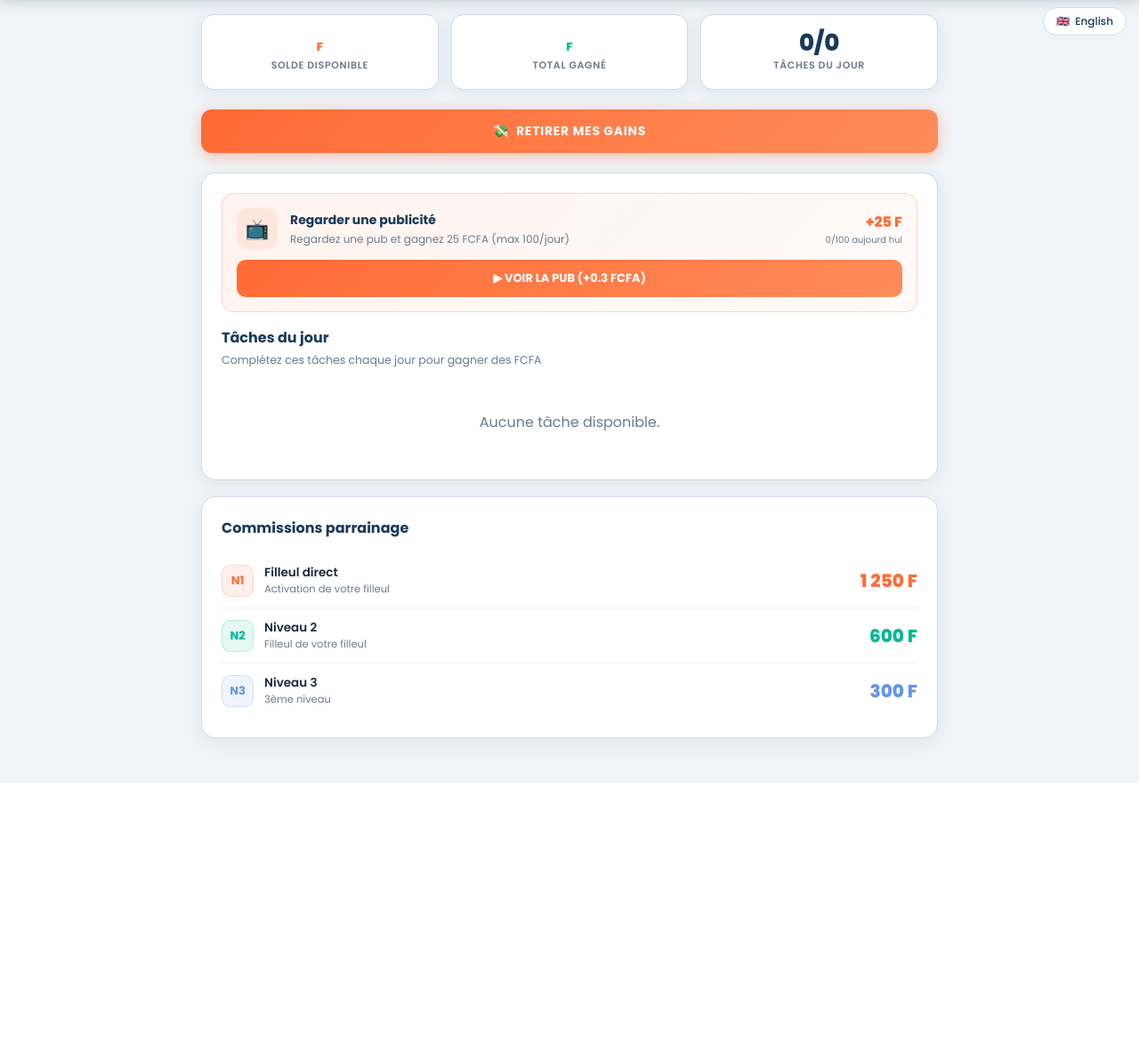
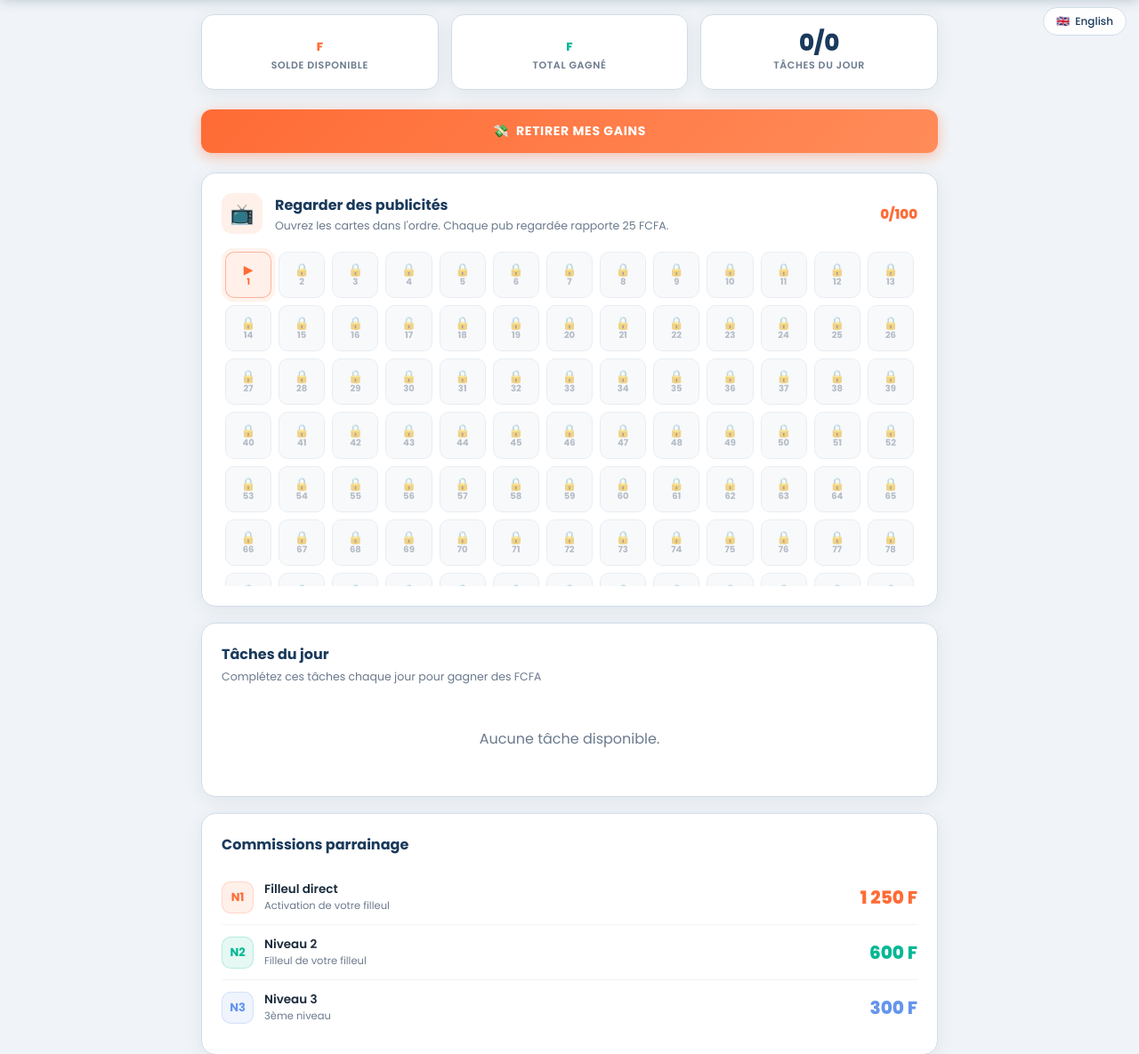
Before and after one commit to abdoula14cherif/winaffinity, a Python web app: template app/templates/gains.html in a window 1280 px wide. Shown: the part 60-1245 px from the top of the page at 89% size. Before the commit the page ends 940 px from the top, so only its background shows below. Run offline with Jinja, Linux system fonts and the light colour scheme; the template is opened without the code that fills it, so the values that code supplies are empty; some libraries are stand-ins or nearby versions.

Commit message:
Update gains.html

```diff
--- a/app/templates/gains.html
+++ b/app/templates/gains.html
@@ -58,7 +58,20 @@ html,body{min-height:100%;font-family:"Poppins",sans-serif;background:var(--bg);
 #toast{position:fixed;bottom:24px;left:50%;transform:translateX(-50%) translateY(60px);z-index:999;background:var(--ok);color:#fff;border-radius:10px;padding:12px 22px;font-size:13.5px;box-shadow:0 6px 20px rgba(0,184,148,.4);transition:transform .4s cubic-bezier(.16,1,.3,1),opacity .4s;opacity:0;pointer-events:none;display:flex;align-items:center;gap:8px}
 #toast.show{transform:translateX(-50%) translateY(0);opacity:1}
 .lb{position:fixed;top:68px;right:14px;z-index:50;background:rgba(255,255,255,.9);border:1.5px solid var(--bd);border-radius:30px;padding:6px 14px;display:flex;align-items:center;gap:6px;cursor:pointer;font-family:"Poppins",sans-serif;font-size:12px;font-weight:500;color:var(--bl)}
-@media(max-width:600px){.stats-grid{grid-template-columns:1fr 1fr}.task{flex-wrap:wrap}}
+/* --- Grille des 100 cartes de pub --- */
+.ad-head{display:flex;align-items:center;gap:14px;margin-bottom:16px}
+.ad-icon{width:46px;height:46px;border-radius:12px;background:var(--ord);display:flex;align-items:center;justify-content:center;font-size:22px;flex-shrink:0}
+.ad-cards-grid{display:grid;grid-template-columns:repeat(auto-fill,minmax(50px,1fr));gap:8px;max-height:380px;overflow-y:auto;padding:4px 4px 8px}
+.ad-card{position:relative;aspect-ratio:1/1;border-radius:10px;display:flex;flex-direction:column;align-items:center;justify-content:center;gap:2px;border:1.5px solid var(--bd);background:var(--bg);color:var(--txd);transition:all var(--t);user-select:none}
+.ad-card .ac-icon{font-size:14px;line-height:1}
+.ad-card .ac-num{font-size:10px;font-weight:700;line-height:1}
+.ad-card.locked{cursor:not-allowed;opacity:.5}
+.ad-card.unlocked{cursor:pointer;background:rgba(255,107,53,.1);border-color:rgba(255,107,53,.45);color:var(--or);animation:pulseCard 1.8s ease-in-out infinite}
+.ad-card.unlocked:hover{transform:translateY(-2px);box-shadow:0 4px 12px rgba(255,107,53,.3)}
+.ad-card.pending{cursor:wait;background:rgba(243,156,18,.12);border-color:rgba(243,156,18,.45);color:var(--warn);animation:none}
+.ad-card.done{cursor:default;opacity:1;background:rgba(0,184,148,.1);border-color:rgba(0,184,148,.35);color:var(--ok)}
+@keyframes pulseCard{0%,100%{box-shadow:0 0 0 0 rgba(255,107,53,.35)}50%{box-shadow:0 0 0 6px rgba(255,107,53,0)}}
+@media(max-width:600px){.stats-grid{grid-template-columns:1fr 1fr}.task{flex-wrap:wrap}.ad-cards-grid{grid-template-columns:repeat(auto-fill,minmax(40px,1fr))}}
 </style>
 </head>
 <body>
@@ -69,28 +82,29 @@ html,body{min-height:100%;font-family:"Poppins",sans-serif;background:var(--bg);
 </header>
 <div class="page">
   <div class="stats-grid">
-    <div class="stat"><div class="sn or">{{ wallet.balance }} <span style="font-size:13px">F</span></div><div class="sl" data-fr="Solde disponible" data-en="Balance">Solde disponible</div></div>
-    <div class="stat"><div class="sn ok">{{ wallet.total_earned }} <span style="font-size:13px">F</span></div><div class="sl" data-fr="Total gagné" data-en="Total earned">Total gagné</div></div>
+    <div class="stat"><div class="sn or" id="balanceDisplay">{{ wallet.balance }} <span style="font-size:13px">F</span></div><div class="sl" data-fr="Solde disponible" data-en="Balance">Solde disponible</div></div>
+    <div class="stat"><div class="sn ok" id="totalEarnedDisplay">{{ wallet.total_earned }} <span style="font-size:13px">F</span></div><div class="sl" data-fr="Total gagné" data-en="Total earned">Total gagné</div></div>
     <div class="stat"><div class="sn">{{ tasks|selectattr("completed_today")|list|length }}/{{ tasks|length }}</div><div class="sl" data-fr="Tâches du jour" data-en="Daily tasks">Tâches du jour</div></div>
   </div>
   <a href="/withdrawal" class="btn-withdraw">💸 <span data-fr="RETIRER MES GAINS" data-en="WITHDRAW MY EARNINGS">RETIRER MES GAINS</span></a>
+
+  <!-- Carte des 100 publicités à débloquer -->
   <div class="card">
-    <div style="background:linear-gradient(135deg,rgba(255,107,53,.08),rgba(255,140,90,.04));border:1.5px solid rgba(255,107,53,.25);border-radius:14px;padding:16px;margin-bottom:16px">
-  <div style="display:flex;align-items:center;gap:14px;margin-bottom:12px">
-    <div style="width:46px;height:46px;border-radius:12px;background:var(--ord);display:flex;align-items:center;justify-content:center;font-size:22px;flex-shrink:0">📺</div>
-    <div style="flex:1">
-      <div style="font-size:14px;font-weight:700;color:var(--bl)">Regarder une publicité</div>
-      <div style="font-size:12px;color:var(--txd);margin-top:2px">Regardez une pub et gagnez 25 FCFA (max 100/jour)</div>
+    <div class="ad-head">
+      <div class="ad-icon">📺</div>
+      <div style="flex:1">
+        <div class="card-title" style="margin-bottom:2px" data-fr="Regarder des publicités" data-en="Watch ads">Regarder des publicités</div>
+        <div class="card-sub" style="margin-bottom:0" data-fr="Ouvrez les cartes dans l'ordre. Chaque pub regardée rapporte 25 FCFA." data-en="Open the cards in order. Each ad watched earns 25 FCFA.">Ouvrez les cartes dans l'ordre. Chaque pub regardée rapporte 25 FCFA.</div>
+      </div>
+      <div style="text-align:right;flex-shrink:0">
+        <div style="font-size:15px;font-weight:800;color:var(--or)" id="adCount">0/100</div>
+      </div>
     </div>
-    <div style="text-align:right">
-      <div style="font-size:16px;font-weight:800;color:var(--or)">+25 F</div>
-      <div style="font-size:10px;color:var(--txd)" id="adCount">0/100 aujourd hui</div>
-    </div>
+    <div id="adCardsGrid" class="ad-cards-grid"></div>
   </div>
-  <button id="adBtn" onclick="watchAd()" style="width:100%;padding:11px;background:linear-gradient(135deg,#FF6B35,#FF8C5A);color:#fff;border:none;border-radius:10px;font-family:Poppins,sans-serif;font-size:13px;font-weight:700;cursor:pointer">▶ VOIR LA PUB (+0.3 FCFA)</button>
-</div>
 
-<div class="card-title" data-fr="Tâches du jour" data-en="Daily Tasks">Tâches du jour</div>
+  <div class="card">
+    <div class="card-title" data-fr="Tâches du jour" data-en="Daily Tasks">Tâches du jour</div>
     <div class="card-sub" data-fr="Complétez ces tâches chaque jour pour gagner des FCFA" data-en="Complete daily tasks to earn FCFA">Complétez ces tâches chaque jour pour gagner des FCFA</div>
     <!-- Publicité Adsterra -->
 <div style="margin-bottom:18px;text-align:center">
@@ -230,77 +244,154 @@ async function validateVideo(){
   closeVideo();
 }
 </script>
-<script src="https://quge5.com/88/tag.min.js" data-zone="250335" async data-cfasync="false">
-// Pub rémunérée
-var adViews = 0;
-var maxAdViews = 100;
-var adWatching = false;
 
-var adCooldown = false;
-async function watchAd(){
-  if(adViews >= maxAdViews){
-    showToast("Limite de 10 pubs atteinte aujourd hui");
+<!-- Script du réseau publicitaire (affichage natif/push, indépendant du système de cartes) -->
+<script src="https://quge5.com/88/tag.min.js" data-zone="250335" async data-cfasync="false"></script>
+
+<!-- Système des 100 cartes de pub à déblocage séquentiel -->
+<script>
+const AD_REWARD = 25;                 // FCFA par pub
+const TOTAL_AD_CARDS = 100;           // nombre total de cartes/jour
+const AD_RETURN_MIN_MS = 15000;       // temps minimum (ms) avant de créditer au retour
+// ⚠️ Remplacez ce lien par votre véritable lien direct du réseau publicitaire (Adsterra / Monetag "Direct Link")
+const AD_DIRECT_LINK = "https://your-ad-network-direct-link.com";
+
+let adCompleted = 0;       // nb de pubs déjà créditées aujourd'hui
+let adPendingIndex = null; // index de la carte en attente de retour
+let adOpenedAt = null;     // horodatage de l'ouverture
+let adListenerActive = false;
+
+function renderAdCards(){
+  const grid = document.getElementById("adCardsGrid");
+  if(!grid) return;
+  grid.innerHTML = "";
+  for(let i=1;i<=TOTAL_AD_CARDS;i++){
+    const card = document.createElement("div");
+    card.id = "ad-card-"+i;
+    if(i <= adCompleted){
+      card.className = "ad-card done";
+      card.innerHTML = '<div class="ac-icon">✓</div><div class="ac-num">'+i+'</div>';
+    } else if(i === adCompleted+1){
+      card.className = "ad-card unlocked";
+      card.innerHTML = '<div class="ac-icon">▶</div><div class="ac-num">'+i+'</div>';
+      card.onclick = ()=>openAdCard(i);
+    } else {
+      card.className = "ad-card locked";
+      card.innerHTML = '<div class="ac-icon">🔒</div><div class="ac-num">'+i+'</div>';
+    }
+    grid.appendChild(card);
+  }
+  const cnt = document.getElementById("adCount");
+  if(cnt) cnt.textContent = adCompleted+"/"+TOTAL_AD_CARDS;
+}
+
+function openAdCard(i){
+  if(i !== adCompleted+1) return;     // seule la carte débloquée peut être ouverte
+  if(adPendingIndex !== null) return; // une carte est déjà en attente de retour
+
+  const card = document.getElementById("ad-card-"+i);
+  card.className = "ad-card pending";
+  card.innerHTML = '<div class="ac-icon">⏳</div><div class="ac-num">'+i+'</div>';
+  card.onclick = null;
+
+  adPendingIndex = i;
+  adOpenedAt = Date.now();
+
+  window.open(AD_DIRECT_LINK, "_blank");
+
+  if(!adListenerActive){
+    document.addEventListener("visibilitychange", handleAdReturn);
+    window.addEventListener("focus", handleAdReturn);
+    adListenerActive = true;
+  }
+}
+
+function resetPendingCard(i){
+  const card = document.getElementById("ad-card-"+i);
+  if(!card) return;
+  card.className = "ad-card unlocked";
+  card.innerHTML = '<div class="ac-icon">▶</div><div class="ac-num">'+i+'</div>';
+  card.onclick = ()=>openAdCard(i);
+}
+
+function detachAdListeners(){
+  document.removeEventListener("visibilitychange", handleAdReturn);
+  window.removeEventListener("focus", handleAdReturn);
+  adListenerActive = false;
+}
+
+async function handleAdReturn(){
+  if(adPendingIndex === null) return;
+  if(document.visibilityState && document.visibilityState !== "visible") return;
+  const elapsed = Date.now() - adOpenedAt;
+  if(elapsed < AD_RETURN_MIN_MS){
+    showToast("⏳ Regardez la pub un peu plus longtemps avant de revenir");
     return;
   }
-  if(adWatching || adCooldown) return;
-  adWatching = true;
-  const btn = document.getElementById("adBtn");
-  btn.disabled = true;
-  btn.textContent = "⏳ Traitement...";
+  const i = adPendingIndex;
+  await creditAdCard(i);
+}
+
+async function creditAdCard(i){
   try{
-    const r = await fetch("/ad/view", {method:"POST", headers:{"Content-Type":"application/json"}, body:JSON.stringify({zone:"monetag"})});
+    const r = await fetch("/ad/view", {method:"POST", headers:{"Content-Type":"application/json"}, body:JSON.stringify({zone:"monetag", index:i})});
     const d = await r.json();
     if(d.success){
-      adViews++;
-      document.getElementById("adCount").textContent = adViews+"/10 aujourd hui";
-      showToast("✓ +0.3 FCFA crédités !");
-      if(adViews >= 100){
-        btn.textContent = "✓ Limite atteinte aujourd hui";
-        btn.style.background = "#aaa";
+      adCompleted = i;
+      adPendingIndex = null;
+      detachAdListeners();
+      if(d.balance !== undefined){
+        updateBalanceDisplay(d.balance, d.total_earned);
       } else {
-        // Compte à rebours 60 secondes
-        adCooldown = true;
-        var secs = 60;
-        var iv = setInterval(function(){
-          btn.textContent = "⏳ Prochaine pub dans "+secs+"s";
-          secs--;
-          if(secs < 0){
-            clearInterval(iv);
-            adCooldown = false;
-            btn.disabled = false;
-            btn.textContent = "▶ VOIR LA PUB (+0.3 FCFA)";
-          }
-        }, 1000);
+        incrementBalanceDisplay(AD_REWARD);
+      }
+      showToast("🎉 +"+AD_REWARD+" FCFA crédités !");
+      renderAdCards();
+      if(adCompleted >= TOTAL_AD_CARDS){
+        showToast("✓ Toutes les publicités du jour sont terminées !");
       }
     } else {
-      showToast(d.error || "Erreur");
-      btn.textContent = "▶ VOIR LA PUB (+0.3 FCFA)";
-      btn.disabled = false;
+      adPendingIndex = null;
+      detachAdListeners();
+      resetPendingCard(i);
+      showToast("⚠ "+(d.error||"Erreur, réessayez"));
     }
   }catch(e){
-    showToast("Erreur réseau");
-    btn.textContent = "▶ VOIR LA PUB (+0.3 FCFA)";
-    btn.disabled = false;
+    adPendingIndex = null;
+    detachAdListeners();
+    resetPendingCard(i);
+    showToast("⚠ Erreur réseau, réessayez");
   }
-  adWatching = false;
 }
 
-// Charger compteur pub du jour
+function updateBalanceDisplay(balance, totalEarned){
+  const el = document.getElementById("balanceDisplay");
+  if(el && balance !== undefined) el.innerHTML = balance+' <span style="font-size:13px">F</span>';
+  const el2 = document.getElementById("totalEarnedDisplay");
+  if(el2 && totalEarned !== undefined) el2.innerHTML = totalEarned+' <span style="font-size:13px">F</span>';
+}
+
+function incrementBalanceDisplay(amount){
+  const el = document.getElementById("balanceDisplay");
+  const el2 = document.getElementById("totalEarnedDisplay");
+  if(el){
+    const cur = parseInt(el.textContent.replace(/\D/g,""))||0;
+    el.innerHTML = (cur+amount)+' <span style="font-size:13px">F</span>';
+  }
+  if(el2){
+    const cur2 = parseInt(el2.textContent.replace(/\D/g,""))||0;
+    el2.innerHTML = (cur2+amount)+' <span style="font-size:13px">F</span>';
+  }
+}
+
+// Charger le nombre de pubs déjà regardées aujourd'hui puis afficher les cartes
 (async function(){
   try{
     const r = await fetch("/ad/count");
     const d = await r.json();
-    if(d.count !== undefined){
-      adViews = d.count;
-      document.getElementById("adCount").textContent = adViews+"/10 aujourd hui";
-      if(adViews >= 10){
-        const btn = document.getElementById("adBtn");
-        btn.textContent = "✓ Limite atteinte aujourd hui";
-        btn.style.background = "var(--txd)";
-        btn.disabled = true;
-      }
-    }
+    if(d.count !== undefined) adCompleted = Math.min(d.count, TOTAL_AD_CARDS);
   }catch(e){}
+  renderAdCards();
 })();
 </script>
 </body></html>
```
